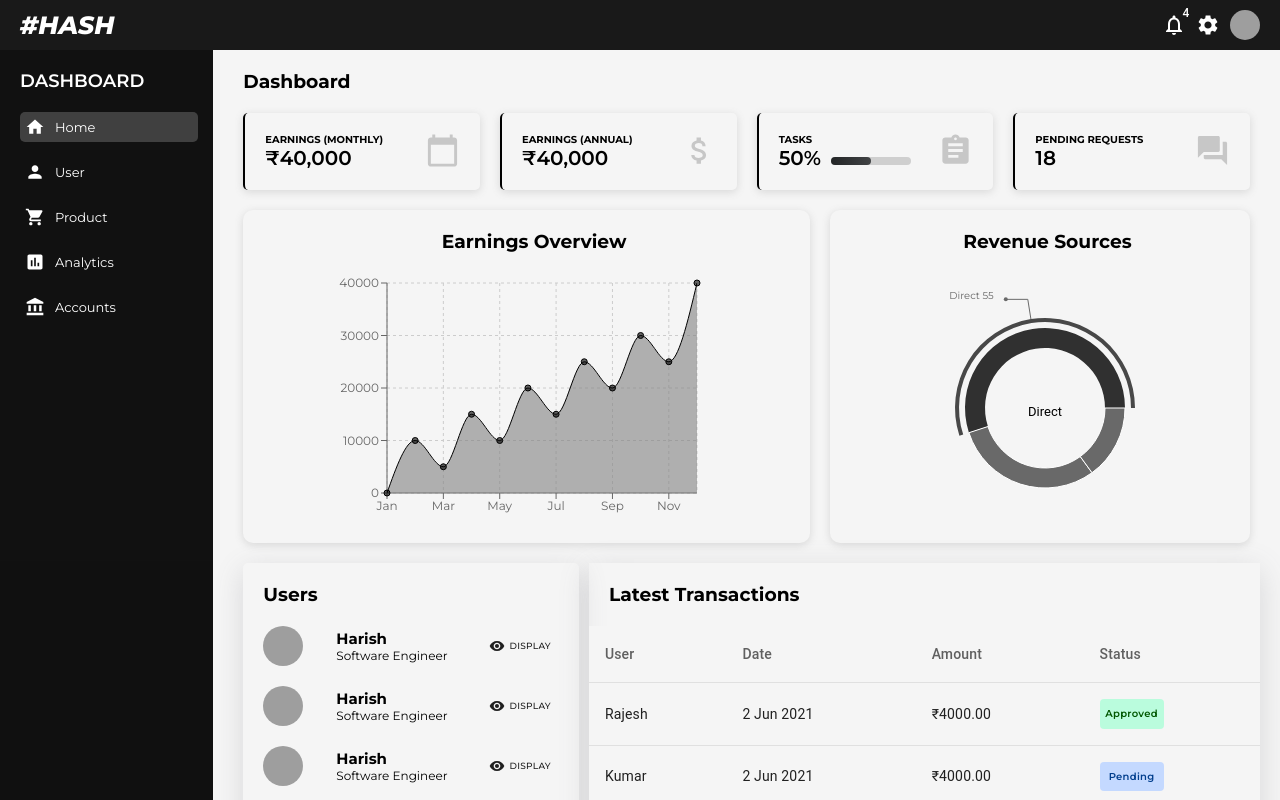
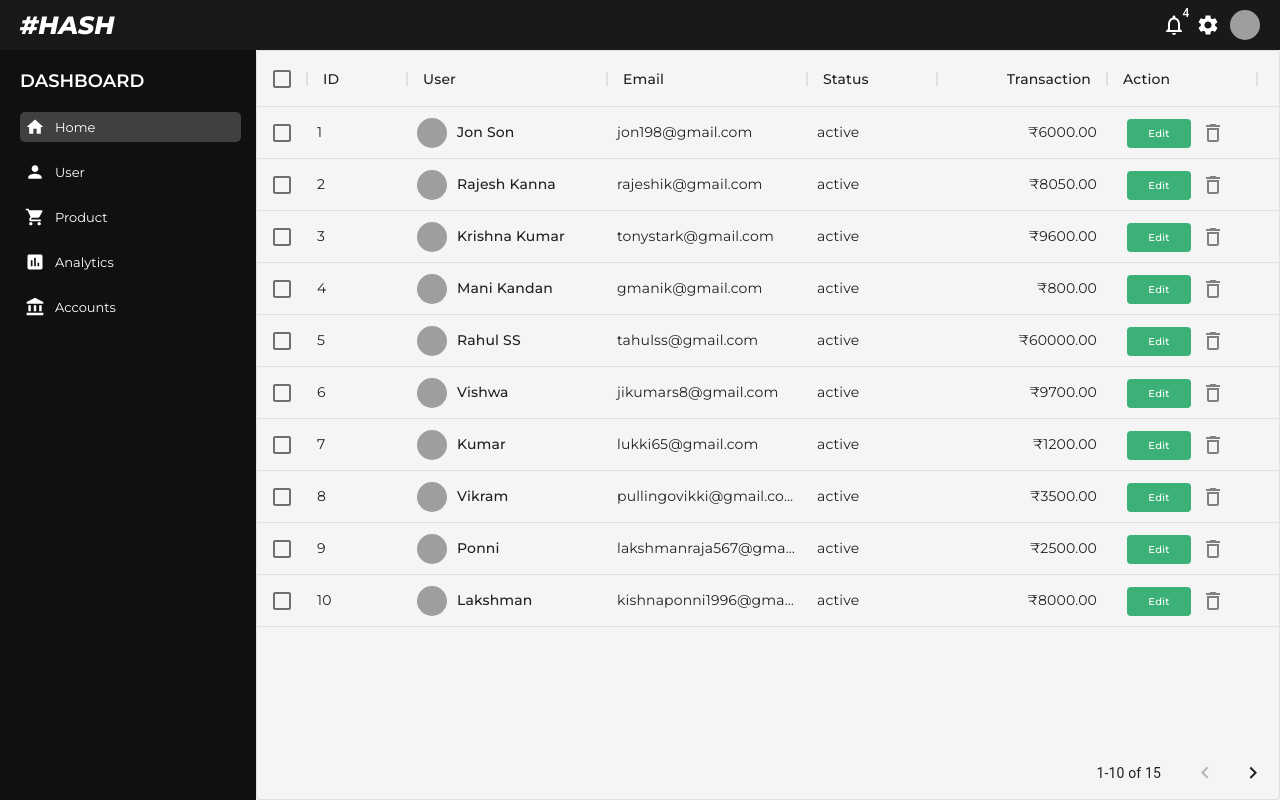
Before and after one commit to harishmahadhev/react-login-task, a React (Create React App) app: page /users in a window 1280 px wide. Shown: the top 800 px of the page. Built offline with nearby package versions, Linux system fonts and the light colour scheme; grey boxes are pictures that could not be loaded.

Commit message:
user added

```diff
--- a/package.json
+++ b/package.json
@@ -4,6 +4,7 @@
   "private": true,
   "dependencies": {
     "@material-ui/core": "^4.12.0",
+    "@material-ui/data-grid": "^4.0.0-alpha.33",
     "@material-ui/icons": "^4.11.2",
     "@testing-library/jest-dom": "^5.11.4",
     "@testing-library/react": "^11.1.0",
--- a/src/App.js
+++ b/src/App.js
@@ -2,13 +2,22 @@ import "./App.css";
 import Home from "./pages/home/Home";
 import Sidebar from "./components/sidebar/Sidebar";
 import Topbar from "./components/topbar/Topbar";
+import { Route, Switch } from "react-router-dom";
+import UserList from "./pages/userList/UserList";
 function App() {
   return (
     <div className="App">
       <Topbar />
       <div className="container">
         <Sidebar />
-        <Home />
+        <Switch>
+          <Route exact path="/">
+            <Home />
+          </Route>
+          <Route path="/users">
+            <UserList />
+          </Route>
+        </Switch>
       </div>
     </div>
   );
--- a/src/components/widgetLg/WidgetLg.jsx
+++ b/src/components/widgetLg/WidgetLg.jsx
@@ -14,7 +14,7 @@ import {
 
 const StyledTableCell = withStyles((theme) => ({
   head: {
-    color: "#606060",
+    color: "black",
   },
   body: {
     fontSize: 14,
--- a/src/index.js
+++ b/src/index.js
@@ -1,18 +1,13 @@
-import React from 'react';
-import ReactDOM from 'react-dom';
-import App from './App';
-import {
-  BrowserRouter as Router,
-  Switch,
-  Route,
-  Link
-} from "react-router-dom";
+import React from "react";
+import ReactDOM from "react-dom";
+import App from "./App";
+import { BrowserRouter as Router } from "react-router-dom";
 
 ReactDOM.render(
   <React.StrictMode>
     <Router>
-    <App />
+      <App />
     </Router>
   </React.StrictMode>,
-  document.getElementById('root')
+  document.getElementById("root")
 );
--- /dev/null
+++ b/src/pages/userList/UserList.jsx
@@ -0,0 +1,93 @@
+import "./userlist.css";
+import React from "react";
+import { DataGrid } from "@material-ui/data-grid";
+import { rows } from "../../userContent";
+import { useState } from "react";
+import { Avatar, Button } from "@material-ui/core";
+import { DeleteOutline } from "@material-ui/icons";
+import { Link } from "react-router-dom";
+
+export default function UserList() {
+  const [data, setData] = useState(rows);
+  const handleDelete = (id) => {
+    setData(data.filter((item) => item.id !== id));
+  };
+
+  const columns = [
+    { field: "id", headerName: "ID", width: 100 },
+    {
+      field: "user",
+      headerName: "User",
+      width: 200,
+      renderCell: (params) => {
+        return (
+          <div
+            style={{
+              display: "flex",
+              justifyItems: "center",
+              alignItems: "center",
+            }}
+          >
+            <Avatar
+              style={{ width: "30px", height: "30px", marginRight: "10px" }}
+              src={params.row.avatar}
+            />
+            <span style={{ fontWeight: 500 }}>{params.row.userName}</span>
+          </div>
+        );
+      },
+    },
+    { field: "email", headerName: "Email", width: 200 },
+    { field: "status", headerName: "Status", width: 130 },
+    {
+      field: "transaction",
+      headerName: "Transaction",
+      type: "number",
+      width: 170,
+    },
+    {
+      field: "action",
+      headerName: "Action",
+      width: 150,
+      renderCell: (params) => {
+        return (
+          <>
+            <Link
+              to={"/users/" + params.row.id}
+              style={{ textDecoration: "none" }}
+            >
+              <Button
+                style={{
+                  backgroundColor: "#3bb077",
+                  color: "white",
+                  fontSize: "10px",
+                  textTransform: "capitalize",
+                  margin: "0 10px",
+                }}
+              >
+                Edit
+              </Button>
+            </Link>
+            <DeleteOutline
+              onClick={() => handleDelete(params.row.id)}
+              style={{ color: "grey", cursor: "pointer" }}
+            />
+          </>
+        );
+      },
+    },
+  ];
+
+  return (
+    <div className="userList">
+      <DataGrid
+        className="userListTable"
+        disableSelectionOnClick
+        rows={data}
+        columns={columns}
+        pageSize={10}
+        checkboxSelection
+      />
+    </div>
+  );
+}
--- /dev/null
+++ b/src/pages/userList/userlist.css
@@ -0,0 +1,3 @@
+.userList {
+    flex: 4;
+}
--- /dev/null
+++ b/src/userContent.js
@@ -0,0 +1,134 @@
+export const rows = [
+  {
+    id: 1,
+    userName: "Jon Son",
+    avatar:
+      "https://i.pinimg.com/564x/51/50/13/515013a7584020ec26e450483e9cdbbf.jpg",
+    email: "jon198@gmail.com",
+    status: "active",
+    transaction: "₹6000.00",
+  },
+  {
+    id: 2,
+    userName: "Rajesh Kanna",
+    avatar:
+      "https://i.pinimg.com/564x/7e/ae/6a/7eae6a53d295d514f6b0f5ada802433c.jpg",
+    email: "rajeshik@gmail.com",
+    status: "active",
+    transaction: "₹8050.00",
+  },
+  {
+    id: 3,
+    userName: "Krishna Kumar",
+    avatar:
+      "https://i.pinimg.com/564x/d3/4d/c3/d34dc32303f5d11f18dab9da6ed78155.jpg",
+    email: "tonystark@gmail.com",
+    status: "active",
+    transaction: "₹9600.00",
+  },
+  {
+    id: 4,
+    userName: "Mani Kandan",
+    avatar:
+      "https://i.pinimg.com/564x/89/0d/5a/890d5abf662dfa25c9c3e9ae15830c02.jpg",
+    email: "gmanik@gmail.com",
+    status: "active",
+    transaction: "₹800.00",
+  },
+  {
+    id: 5,
+    userName: "Rahul SS",
+    avatar:
+      "https://i.pinimg.com/564x/40/f1/7b/40f17b4eba3574eb04e22dee92874b3e.jpg",
+    email: "tahulss@gmail.com",
+    status: "active",
+    transaction: "₹60000.00",
+  },
+  {
+    id: 6,
+    userName: "Vishwa",
+    avatar:
+      "https://i.pinimg.com/564x/72/0c/9f/720c9f3b5d1a52b83f51384c384df57c.jp",
+    email: "jikumars8@gmail.com",
+    status: "active",
+    transaction: "₹9700.00",
+  },
+  {
+    id: 7,
+    userName: "Kumar",
+    avatar:
+      "https://i.pinimg.com/564x/51/50/13/515013a7584020ec26e450483e9cdbbf.jpg",
+    email: "lukki65@gmail.com",
+    status: "active",
+    transaction: "₹1200.00",
+  },
+  {
+    id: 8,
+    userName: "Manoj",
+    avatar:
+      "https://i.pinimg.com/564x/51/50/13/515013a7584020ec26e450483e9cdbbf.jpg",
+    email: "gothamcity@gmail.com",
+    status: "active",
+    transaction: "₹3000.00",
+  },
+  {
+    id: 8,
+    userName: "Vikram",
+    avatar:
+      "https://i.pinimg.com/564x/6a/80/39/6a80397b5f5c7bb2af93d20675ec6634.jpg",
+    email: "pullingovikki@gmail.com",
+    status: "active",
+    transaction: "₹3500.00",
+  },
+  {
+    id: 9,
+    userName: "Ponni",
+    avatar:
+      "https://i.pinimg.com/564x/df/20/c3/df20c3df8a100f3a3c7bb5526274e930.jpg",
+    email: "lakshmanraja567@gmail.com",
+    status: "active",
+    transaction: "₹2500.00",
+  },
+  {
+    id: 10,
+    userName: "Lakshman",
+    avatar:
+      "https://i.pinimg.com/236x/be/37/98/be37983974c3415c08e9522ca12b2139.jpg",
+    email: "kishnaponni1996@gmail.com",
+    status: "active",
+    transaction: "₹8000.00",
+  },
+  {
+    id: 11,
+    userName: "Sundaran",
+    avatar: "",
+    email: "kishnaponni1996@gmail.com",
+    status: "active",
+    transaction: "₹8000.00",
+  },
+  {
+    id: 12,
+    userName: "Karikalan",
+    avatar:
+      "https://i.pinimg.com/236x/58/d5/9d/58d59d1e07eac42971b0b78e92224ce2.jpg",
+    email: "kishnaponni1996@gmail.com",
+    status: "active",
+    transaction: "₹8000.00",
+  },
+  {
+    id: 13,
+    userName: "Nedumaran",
+    avatar: "",
+    email: "kishnaponni1996@gmail.com",
+    status: "active",
+    transaction: "₹8000.00",
+  },
+  {
+    id: 14,
+    userName: "Raja",
+    avatar: "",
+    email: "kishnaponni1996@gmail.com",
+    status: "active",
+    transaction: "₹8000.00",
+  },
+];
```
Also changed, not shown: 1 other file (tests, documents, lock files or other folders).
